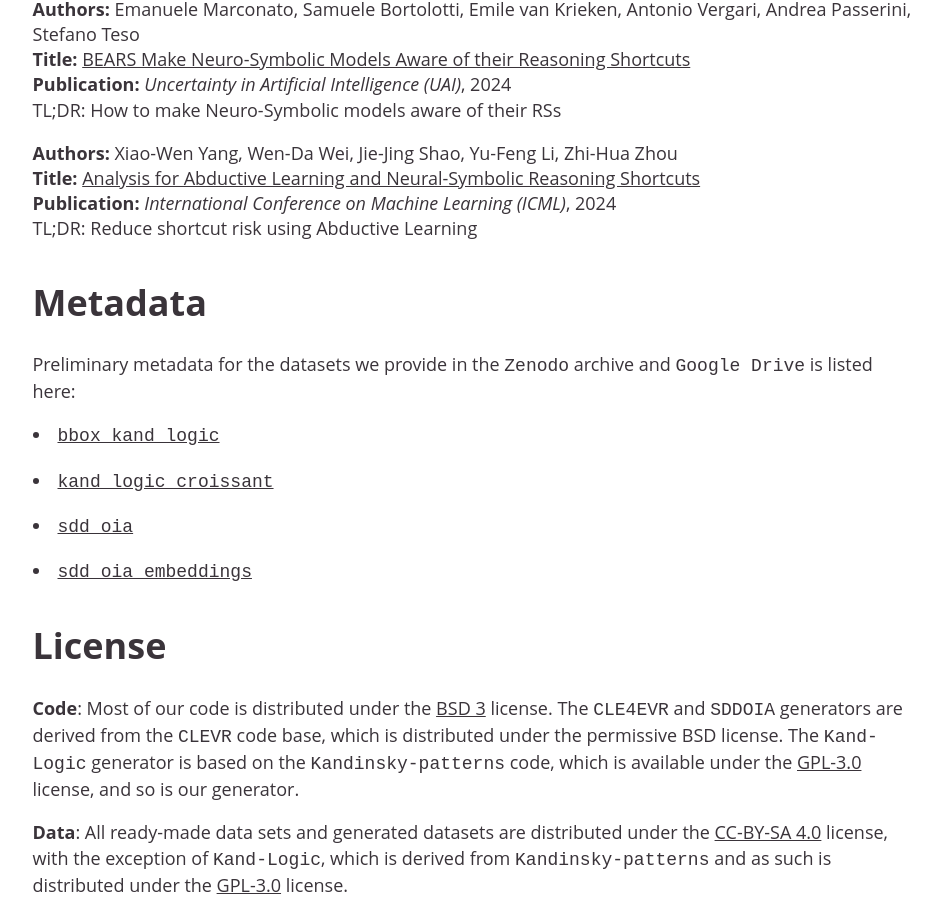
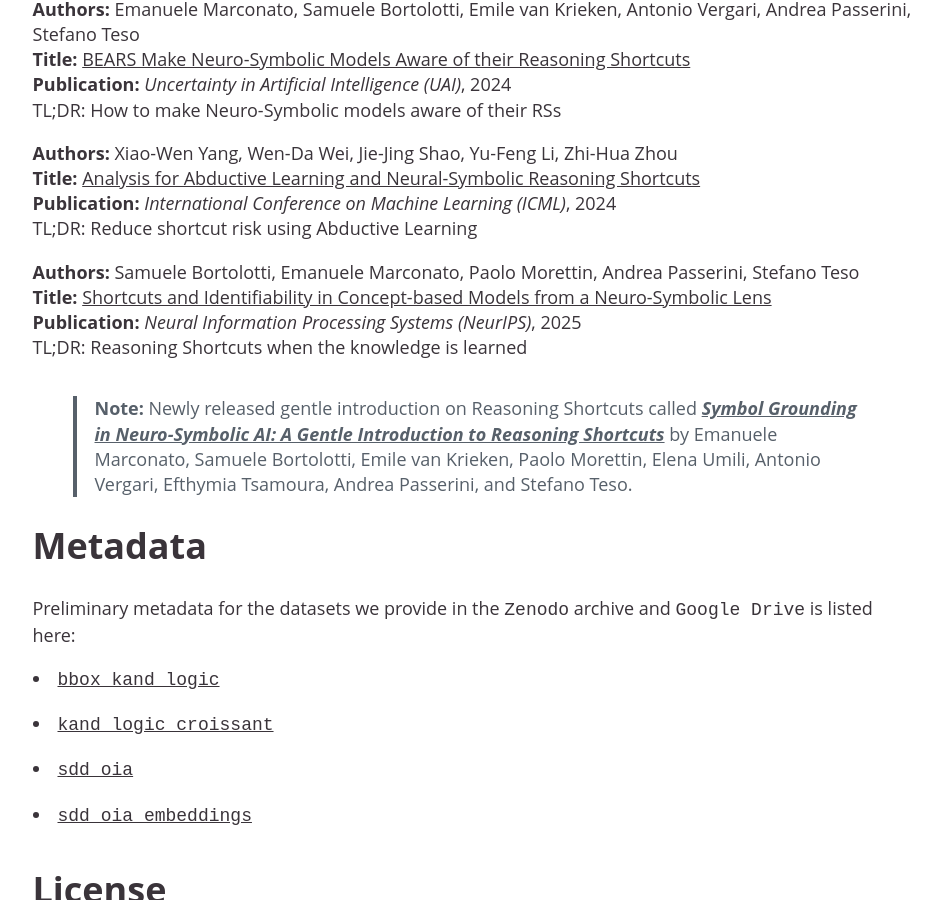
Before and after one commit to unitn-sml/rsbench, a Jekyll site: the page built from index.md, in a window 1280 px wide and 900 px high, scrolled down 11706 px. Shown: the whole window, without its empty margins (165-1106 px from the left). Built offline with Jekyll 4.4.1, drawn with Linux system fonts in a browser that asks for light colours; formulas are drawn with MathJax 3; some of the changed text lies outside the part shown.

Commit message:
Update website

```diff
--- a/Gemfile
+++ b/Gemfile
@@ -11,7 +11,7 @@ source 'https://rubygems.org'
 # Happy Jekylling!
 # If you want to use GitHub Pages, remove the 'gem 'jekyll'' above and
 # uncomment the line below. To upgrade, run `bundle update github-pages`.
-gem 'github-pages', group: :jekyll_plugins
+gem 'github-pages', '~>231', group: :jekyll_plugins
 
 # Windows and JRuby does not include zoneinfo files, so bundle the tzinfo-data gem
 # and associated library.
--- a/index.md
+++ b/index.md
@@ -420,7 +420,17 @@ Alternative solvers can be used analogously.  Exact solvers include [`pyeda`](ht
     <strong>Publication:</strong> <em>International Conference on Machine Learning (ICML)</em>, 2024 <br>
     <span>TL;DR: Reduce shortcut risk using Abductive Learning</span>
   </li>
+  <li>
+    <strong>Authors:</strong> Samuele Bortolotti, Emanuele Marconato, Paolo Morettin, Andrea Passerini, Stefano Teso <br>
+    <strong>Title:</strong> <a href="https://openreview.net/pdf?id=rdp1dLxyMI" target="_blank">
+      Shortcuts and Identifiability in Concept-based Models from a Neuro-Symbolic Lens
+    </a> <br>
+    <strong>Publication:</strong> <em>Neural Information Processing Systems (NeurIPS)</em>, 2025 <br>
+    <span>TL;DR: Reasoning Shortcuts when the knowledge is learned</span>
+  </li>
 </ul>
+
+> **Note:** Newly released gentle introduction on Reasoning Shortcuts called [**_Symbol Grounding in Neuro-Symbolic AI: A Gentle Introduction to Reasoning Shortcuts_**](https://arxiv.org/pdf/2510.14538) by Emanuele Marconato, Samuele Bortolotti, Emile van Krieken, Paolo Morettin, Elena Umili, Antonio Vergari, Efthymia Tsamoura, Andrea Passerini, and Stefano Teso.
 
 <h1><a name="metadata">Metadata</a></h1>
 
```
Also changed, not shown: other parts of index.md (+1 -1 lines), Gemfile.lock (deleted).
